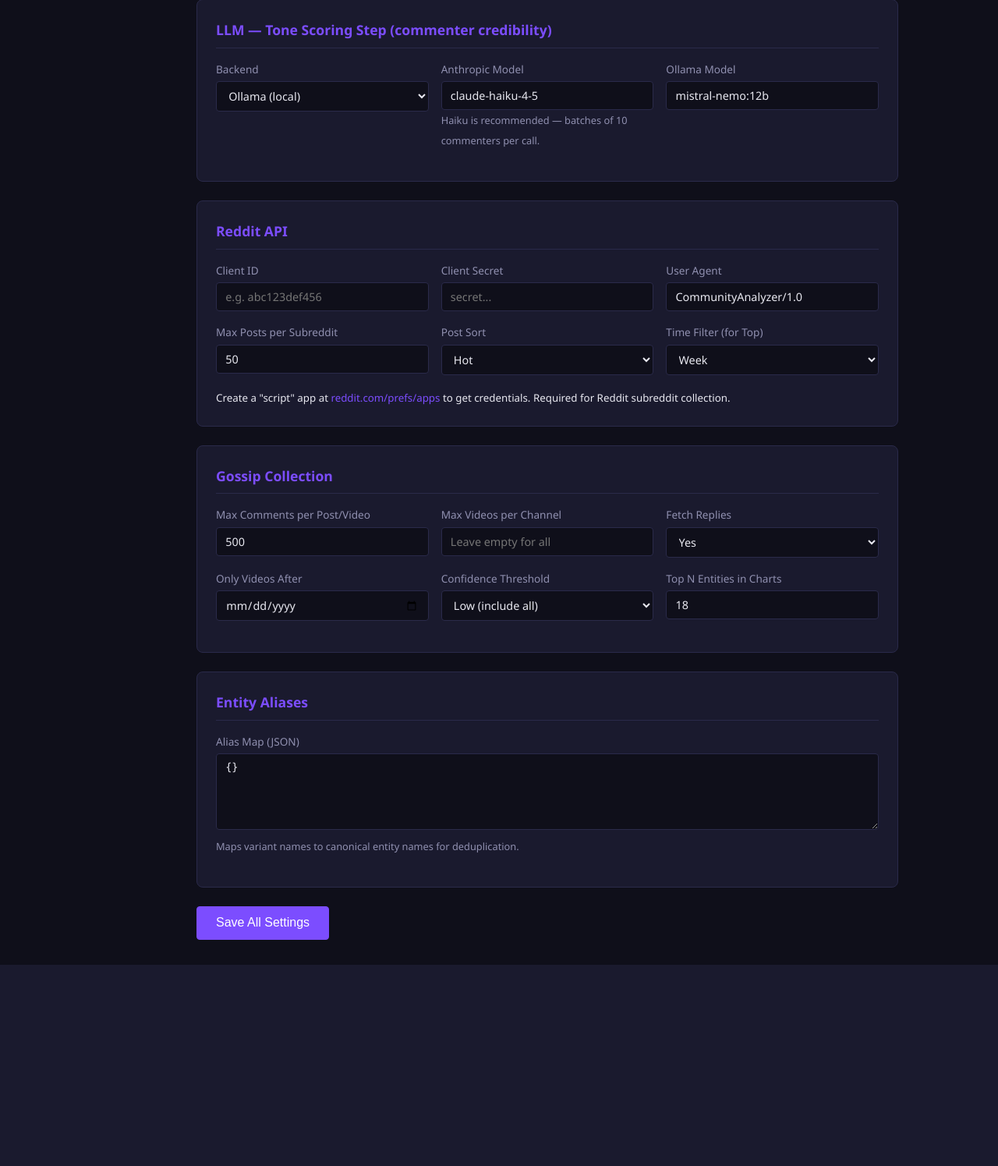
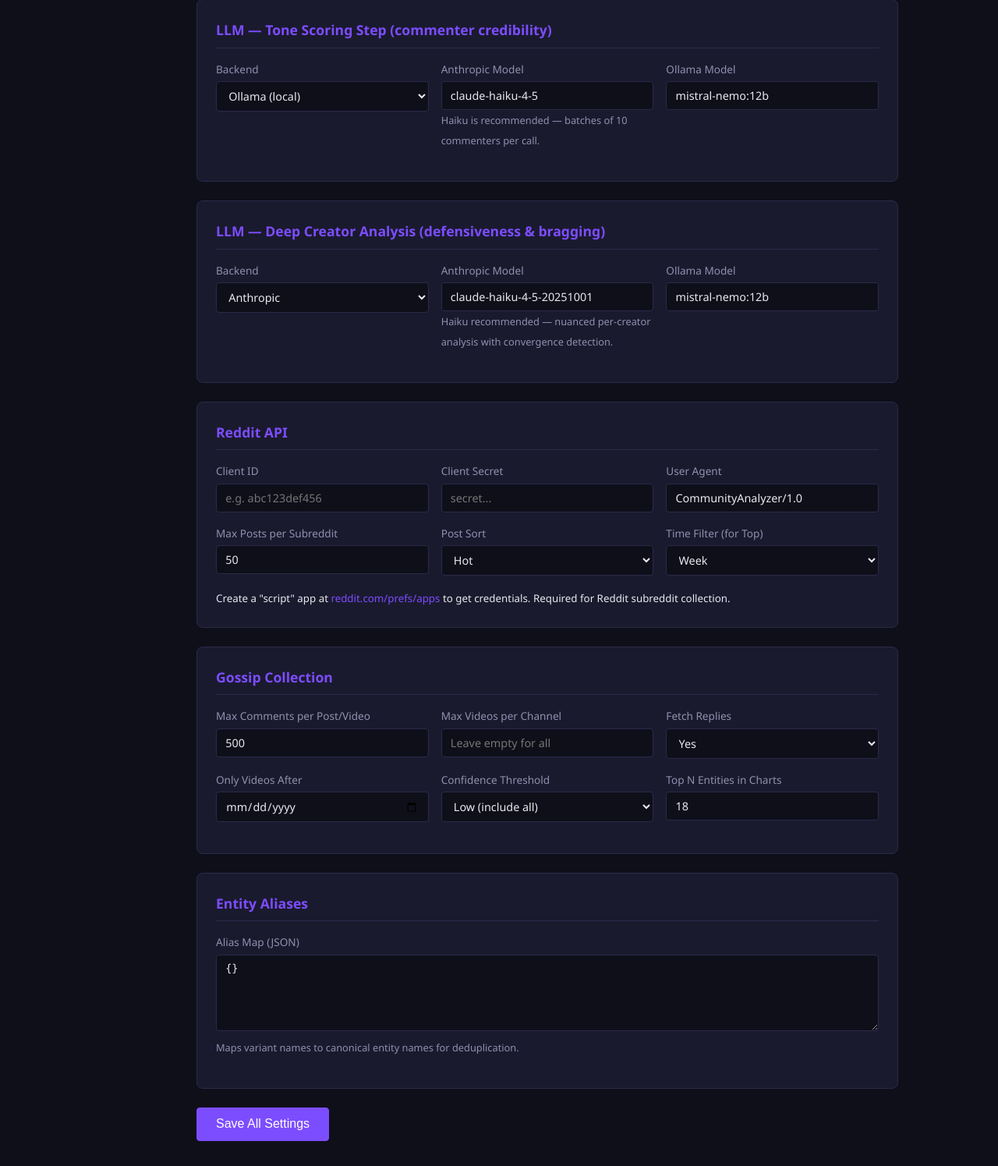
Before and after one commit to arnaud-cloud/YouTubeCommunityAnalyzer, a Flask app: page /settings/ in a window 1280 px wide. Shown: the part 1451-2946 px from the top of the page at 78% size. Before the commit the page ends 2688 px from the top, so only its background shows below. Run offline with Flask 3, Linux system fonts and the light colour scheme; data that the repository does not hold is empty; parts of the project's set-up code (start-up, migrations or seed data) failed here and were passed over.

Commit message:
Add separate LLM setting for Deep Creator Analysis (defaults to Haiku)
New 'creator' role in LLM config, independent of the 'tone' role used for
all-commenter scoring. Defaults: anthropic / claude-haiku-4-5-20251001.
New settings section in UI. score_community_creators_detailed() now uses role='creator'.

Co-Authored-By: Claude Sonnet 4.6 <noreply@anthropic.com>

```diff
--- a/core/commenter_scoring.py
+++ b/core/commenter_scoring.py
@@ -1392,7 +1392,7 @@ def score_community_creators_detailed(conn, community_id: int,
     """
     settings = get_all_settings(conn)
     cfg = _settings_to_llm_config(settings)
-    llm = LLMClient(cfg, role="tone")
+    llm = LLMClient(cfg, role="creator")
     current_backend = llm.backend
     current_model = llm._model
 
--- a/core/llm_client.py
+++ b/core/llm_client.py
@@ -43,6 +43,12 @@ def _settings_to_llm_config(settings: dict[str, str]) -> dict:
                 "backend": settings.get("llm_tone_backend", "ollama"),
                 "anthropic_model": settings.get("llm_tone_anthropic_model", "claude-haiku-4-5"),
                 "ollama_model": settings.get("llm_tone_ollama_model", "mistral-nemo:12b"),
+                "max_tokens": 1024,
+            },
+            "creator": {
+                "backend": settings.get("llm_creator_backend", "anthropic"),
+                "anthropic_model": settings.get("llm_creator_anthropic_model", "claude-haiku-4-5-20251001"),
+                "ollama_model": settings.get("llm_creator_ollama_model", "mistral-nemo:12b"),
                 "max_tokens": 1024,
             },
         },
--- a/templates/settings.html
+++ b/templates/settings.html
@@ -139,6 +139,28 @@
     </div>
 
     <div class="settings-section">
+        <h2>LLM — Deep Creator Analysis (defensiveness &amp; bragging)</h2>
+        <div class="form-row">
+            <div class="form-group">
+                <label for="llm_creator_backend">Backend</label>
+                <select id="llm_creator_backend" name="llm_creator_backend">
+                    <option value="ollama" {% if settings.llm_creator_backend == 'ollama' %}selected{% endif %}>Ollama (local)</option>
+                    <option value="anthropic" {% if settings.llm_creator_backend == 'anthropic' %}selected{% endif %}>Anthropic</option>
+                </select>
+            </div>
+            <div class="form-group">
+                <label for="llm_creator_anthropic_model">Anthropic Model</label>
+                <input type="text" id="llm_creator_anthropic_model" name="llm_creator_anthropic_model" value="{{ settings.llm_creator_anthropic_model }}">
+                <small>Haiku recommended — nuanced per-creator analysis with convergence detection.</small>
+            </div>
+            <div class="form-group">
+                <label for="llm_creator_ollama_model">Ollama Model</label>
+                <input type="text" id="llm_creator_ollama_model" name="llm_creator_ollama_model" value="{{ settings.llm_creator_ollama_model }}">
+            </div>
+        </div>
+    </div>
+
+    <div class="settings-section">
         <h2>Reddit API</h2>
         <div class="form-row">
             <div class="form-group">
--- a/web/routes_settings.py
+++ b/web/routes_settings.py
@@ -26,6 +26,9 @@ SETTINGS_KEYS = {
     "llm_tone_backend": "ollama",
     "llm_tone_anthropic_model": "claude-haiku-4-5",
     "llm_tone_ollama_model": "mistral-nemo:12b",
+    "llm_creator_backend": "anthropic",
+    "llm_creator_anthropic_model": "claude-haiku-4-5-20251001",
+    "llm_creator_ollama_model": "mistral-nemo:12b",
     "reddit_client_id": "",
     "reddit_client_secret": "",
     "reddit_user_agent": "CommunityAnalyzer/1.0",
```
